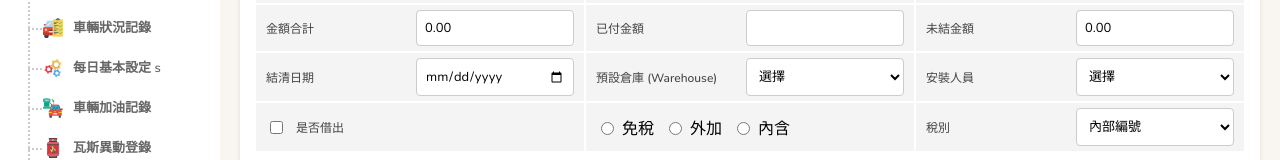
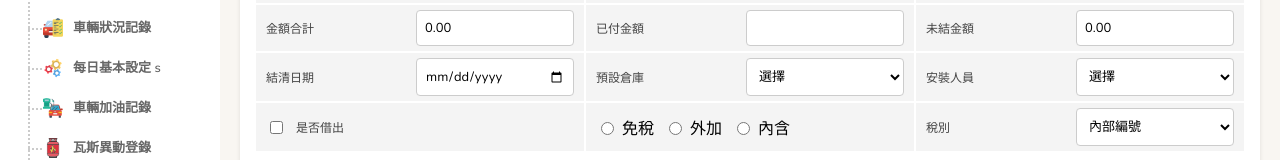
Before and after one commit to Hari2734/erp_sales_ui, a React (Create React App) app: page / in a window 1280 px wide. Shown: the part 264-424 px from the top of the page. Built offline with nearby package versions, Linux system fonts and the light colour scheme; the HTML template or start-up script is replaced by a standard one.

Commit message:
removes english label

```diff
--- a/src/components/sales/SalesForm.jsx
+++ b/src/components/sales/SalesForm.jsx
@@ -150,7 +150,7 @@ const SalesEntry = () => {
 
           <label>
             {/* Label text for the dropdown, showing both Chinese and English */}
-            預設倉庫 (Warehouse)
+            預設倉庫
             {/* Dropdown to select a warehouse */}
             <select
               value={form.warehouseId} // Binds the selected value to form.warehouseId
```
